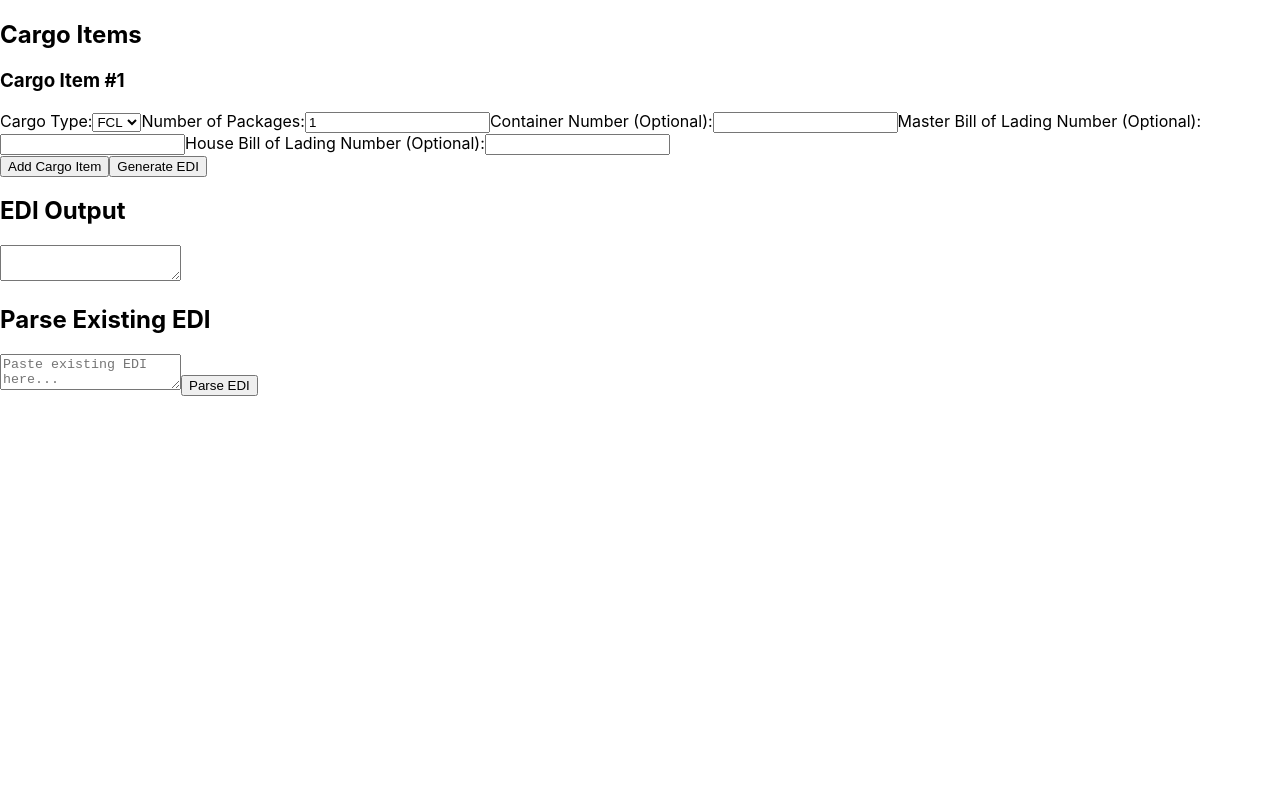
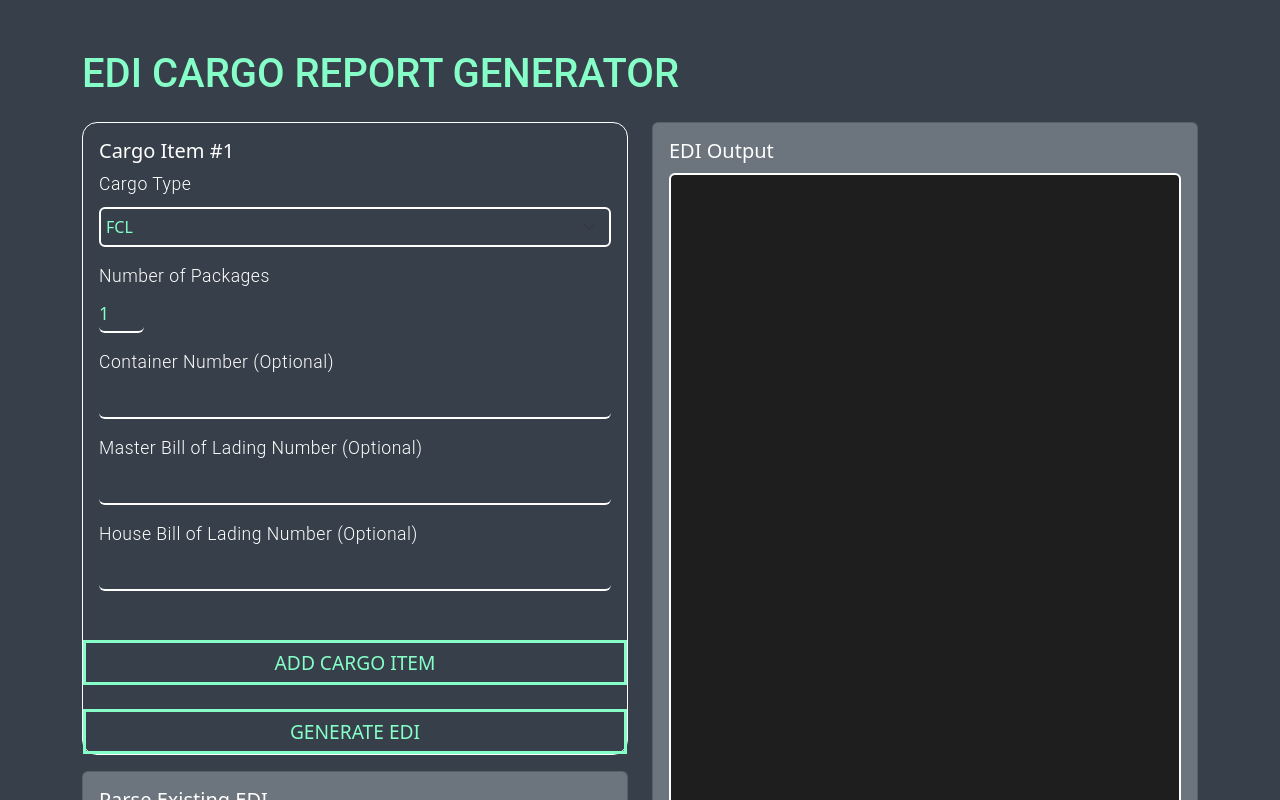
Before and after one commit to Kevdawg1/edi-cargo-project, a React (Create React App) app in the folder edi-cargo-frontend/: page / in a window 1280 px wide. Shown: the top 800 px of the page. Built offline with nearby package versions, Linux system fonts and the light colour scheme.

Commit message:
added styling to form

```diff
--- a/edi-cargo-frontend/src/App.js
+++ b/edi-cargo-frontend/src/App.js
@@ -19,8 +19,9 @@ export default function EDICargoGenerator() {
 
   const handleItemChange = (index, field, value) => {
     const updated = [...cargoItems];
-    updated[index][field] = field === 'number_of_packages' ? parseInt(value) || '' : value;
-    setCargoItems(updated.replace(/\n/g, '\n'));
+    updated[index][field] = field === 'number_of_packages' ? parseInt(value) || '' : value.replace(/\n/g, '\n');
+    console.log(updated)
+    setCargoItems(updated);
   };
 
   const addCargoItem = () => {
@@ -30,7 +31,7 @@ export default function EDICargoGenerator() {
   const generateEDI = async () => {
     try {
       console.log(cargoItems);
-      const response = await axios.post(BACKEND_URL+'/generate-edi', {cargo_items: cargoItems});
+      const response = await axios.post(BACKEND_URL + '/generate-edi', { cargo_items: cargoItems });
       console.log(response.data);
       setEdiOutput(response.data.edi_message);
     } catch (error) {
@@ -41,7 +42,7 @@ export default function EDICargoGenerator() {
   const parseEDI = async () => {
     try {
       console.log(ediInput);
-      const response = await axios.post(BACKEND_URL+'/parse-edi', { edi_content: ediInput });
+      const response = await axios.post(BACKEND_URL + '/parse-edi', { edi_content: ediInput });
       console.log(response.data);
       // setParsedItems(response.data.cargo_items);
       setCargoItems(response.data.cargo_items);
@@ -51,82 +52,127 @@ export default function EDICargoGenerator() {
   };
 
   return (
-    <div className="grid grid-cols-2 gap-4 p-6 text-white bg-black min-h-screen">
-      <div>
-        <h2 className="text-xl font-bold mb-4">Cargo Items</h2>
+    <div className="container py-4 text-white min-vh-100">
+      <h1 className="mb-4">EDI Cargo Report Generator</h1>
+
+      <div className="row g-4" id="survey-form">
+        {/* Cargo Items Panel */}
+        <div className="col-lg-6">
+          <div className="card custom-background text-white mb-3 rounded-xl">
             {cargoItems.map((item, index) => (
-          <div key={index} className="mb-6 border p-4 rounded-xl border-white/20">
-            <h3 className="text-lg font-semibold mb-2">Cargo Item #{index + 1}</h3>
-            <label className="block mb-2">
-              Cargo Type:
+              <div className="card-body">
+                <h5 className="card-title">Cargo Item #{index + 1}</h5>
+
+                <div className="mb-3">
+                  <label htmlFor="cargoType" className="form-label">
+                    Cargo Type
+                  </label>
                   <select
+                    className="form-select"
+                    id="cargoType"
                     value={item.cargo_type}
                     onChange={(e) => handleItemChange(index, 'cargo_type', e.target.value)}
-                className="w-full bg-gray-900 text-white p-2 rounded"
                   >
                     <option value="FCL">FCL</option>
                     <option value="LCL">LCL</option>
-                <option value="FCX">FCX</option>
                   </select>
+                </div>
+
+                <div className="mb-3">
+                  <label htmlFor="packages" className="form-label">
+                    Number of Packages
                   </label>
-            <label className="block mb-2">
-              Number of Packages:
                   <input
                     type="number"
+                    className="form-control"
+                    id="packages"
                     min="1"
                     value={item.number_of_packages}
                     onChange={(e) => handleItemChange(index, 'number_of_packages', e.target.value)}
-                className="w-full bg-gray-900 text-white p-2 rounded"
                   />
+                </div>
+
+                <div className="mb-3">
+                  <label htmlFor="containerNumber" className="form-label">
+                    Container Number (Optional)
                   </label>
-            <label className="block mb-2">
-              Container Number (Optional):
                   <input
                     type="text"
+                    className="form-control"
                     value={item.container_number}
                     onChange={(e) => handleItemChange(index, 'container_number', e.target.value)}
-                className="w-full bg-gray-900 text-white p-2 rounded"
                   />
+                </div>
+
+                <div className="mb-3">
+                  <label htmlFor="masterBill" className="form-label">
+                    Master Bill of Lading Number (Optional)
                   </label>
-            <label className="block mb-2">
-              Master Bill of Lading Number (Optional):
                   <input
                     type="text"
-                value={item.master_bill_number}
+                    className="form-control"
+                    value={item.master_bill_of_lading_number}
                     onChange={(e) => handleItemChange(index, 'master_bill_of_lading_number', e.target.value)}
-                className="w-full bg-gray-900 text-white p-2 rounded"
                   />
+                </div>
+
+                <div className="mb-3">
+                  <label htmlFor="houseBill" className="form-label">
+                    House Bill of Lading Number (Optional)
                   </label>
-            <label className="block mb-2">
-              House Bill of Lading Number (Optional):
                   <input
                     type="text"
-                value={item.house_bill_number}
+                    className="form-control"
+                    id="houseBill"
+                    value={item.house_bill_of_lading_number}
                     onChange={(e) => handleItemChange(index, 'house_bill_of_lading_number', e.target.value)}
-                className="w-full bg-gray-900 text-white p-2 rounded"
                   />
-            </label>
+                </div>
               </div>
             ))}
-        <button onClick={addCargoItem} className="bg-blue-600 px-4 py-2 rounded mr-2">Add Cargo Item</button>
-        <button onClick={generateEDI} className="bg-green-600 px-4 py-2 rounded">Generate EDI</button>
+            <div className="d-grid gap-2">
+              <button onClick={addCargoItem} className="btn btn-outline-light">Add Cargo Item</button>
+              <button onClick={generateEDI} className="btn btn-light">
+                Generate EDI
+              </button>
             </div>
-      <div>
-        <h2 className="text-xl font-bold mb-4">EDI Output</h2>
+
+          </div>
+
+          <div className="card bg-secondary text-white">
+            <div className="card-body">
+              <h5 className="card-title">Parse Existing EDI</h5>
               <textarea
+                className="form-control mb-2"
+                rows="4"
+                placeholder="Paste existing EDI here to parse it into the form above"
+                value={ediInput}
+                onChange={(e) => setEdiInput(e.target.value)}
+              ></textarea>
+              <div className="d-grid">
+                <button className="btn btn-outline-light" onClick={parseEDI} >
+                  Parse EDI
+                </button>
+              </div>
+            </div>
+          </div>
+        </div>
+
+        {/* EDI Output */}
+        <div className="col-lg-6">
+          <div className="card bg-secondary text-white h-100">
+            <div className="card-body">
+              <h5 className="card-title">EDI Output</h5>
+              <textarea
+                className="form-control text-info"
                 value={ediOutput}
                 readOnly
-          className="w-full h-64 bg-gray-900 text-white p-2 rounded mb-4"
-        />
-
-        <h2 className="text-xl font-bold mb-2">Parse Existing EDI</h2>
-        <textarea
-          placeholder="Paste existing EDI here..."
-          value={ediInput}
-          onChange={(e) => setEdiInput(e.target.value)}
-          className="w-full h-40 bg-gray-900 text-white p-2 rounded mb-2"
-        />
-        <button onClick={parseEDI} className="bg-yellow-600 px-4 py-2 rounded">Parse EDI</button>
+                rows="8"
+                style={{ backgroundColor: "#1e1e1e", fontFamily: "monospace", height: "90%" }}
+              ></textarea>
+            </div>
+          </div>
+        </div>
       </div>
     </div>
   );
--- a/edi-cargo-frontend/src/index.css
+++ b/edi-cargo-frontend/src/index.css
@@ -11,3 +11,268 @@ code {
   font-family: source-code-pro, Menlo, Monaco, Consolas, 'Courier New',
     monospace;
 }
+
+.m-b-xs {
+  margin-bottom: 2%;
+}
+
+.m-b-md {
+  margin-bottom: 5%;
+}
+
+.m-t-xs {
+  margin-top: 2%;
+}
+
+.m-t-sm {
+  margin-top: 5%;
+}
+
+.mb-4
+
+* {
+  outline: 0 !important;
+}
+
+body {
+  padding: 2% 0;
+  background-color: #37404a !important;
+}
+
+.custom-background {
+  background-color: #37404a !important;
+  border-color: white !important;
+  border-radius: 15px !important;
+}
+
+h1, h2 {
+  font-family: "Roboto", sans-serif;
+  font-size: 2.2em;
+  font-weight: 300;
+  color: #85FFC7 !important;
+  text-transform: uppercase;
+}
+
+h3 {
+  font-family: "Roboto", sans-serif;
+  font-size: 1.7em;
+  font-weight: 300;
+  color: #85FFC7 !important;
+  text-transform: uppercase;
+}
+
+label {
+  font-family: "Roboto", sans-serif;
+  font-size: 1.1em;
+  font-weight: 300;
+  color: #FFF;
+}
+
+a {
+  color: #FFF;
+}
+a:hover {
+  text-decoration: none;
+  color: #FFF;
+}
+
+#survey-form label,
+#survey-form .labels {
+  display: block;
+  margin-bottom: 2%;
+  font-family: "Roboto", sans-serif;
+  font-size: 1.1em;
+  font-weight: 300;
+  color: #FFF;
+  letter-spacing: 0.5px;
+}
+#survey-form input::-webkit-input-placeholder {
+  color: transparent !important;
+}
+#survey-form input::-moz-placeholder {
+  color: transparent !important;
+}
+#survey-form input:-ms-input-placeholder {
+  color: transparent !important;
+}
+#survey-form input:-moz-placeholder {
+  color: transparent !important;
+}
+#survey-form input,
+#survey-form select {
+  display: block;
+  width: 100%;
+  overflow: hidden;
+  outline: none;
+  border: 2px solid #333;
+}
+#survey-form input {
+  margin-top: 1.5%;
+  padding: 0 0 5px 0;
+  background: transparent;
+  border: none;
+  outline: none;
+  border-bottom: 2px solid #FFF;
+  font-size: 1.1em;
+  font-weight: 300;
+  color: #85FFC7;
+}
+#survey-form input:focus {
+  border-color: #85FFC7;
+}
+#survey-form [type=checkbox],
+#survey-form [type=radio] {
+  display: inline-block;
+  width: auto;
+  margin: 0px 10px 0 0;
+}
+#survey-form [type=checkbox],
+#survey-form [type=radio] {
+  display: inline-block;
+  margin: 0 10px 0 0 !important;
+  position: relative;
+  top: 5px;
+  right: 0;
+  bottom: 0;
+  left: 0;
+  -webkit-appearance: none;
+  -moz-appearance: none;
+  -o-appearance: none;
+  appearance: none;
+  height: 23px;
+  width: 23px;
+  transition: all 0.15s ease-out 0s;
+  background: #37404a;
+  color: #FFF;
+  cursor: pointer;
+  outline: none;
+  z-index: 1000;
+  border: 1px solid #FFF;
+}
+#survey-form [type=checkbox]:hover,
+#survey-form [type=radio]:hover {
+  border-color: #85FFC7;
+}
+#survey-form [type=checkbox]:checked:before,
+#survey-form [type=radio]:checked:before {
+  display: inline-block;
+  height: 21px;
+  width: 21px;
+  position: relative;
+  left: 0;
+  bottom: 0;
+  content: "\e014";
+  text-align: center;
+  font-family: "Glyphicons Halflings";
+  line-height: 20px;
+  font-size: 15px;
+  color: #85FFC7;
+}
+#survey-form [type=checkbox]:focus,
+#survey-form [type=radio]:focus {
+  outline: none;
+  border-color: #FFF;
+}
+#survey-form [type=radio] {
+  border-radius: 50%;
+}
+#survey-form [type=radio]:after {
+  border-radius: 50%;
+}
+#survey-form [type=number] {
+  width: 45px;
+}
+#survey-form [type=number]::-webkit-inner-spin-button, #survey-form [type=number]::-webkit-outer-spin-button {
+  -webkit-appearance: none;
+  -moz-appearance: none;
+  appearance: none;
+  margin: 0;
+}
+#survey-form select {
+  height: 40px;
+  padding-left: 5px;
+  background-color: #37404a;
+  border: 2px solid #FFF;
+  color: #85FFC7;
+}
+#survey-form select option {
+  padding: 5px 10px;
+  font-weight: 300;
+  cursor: pointer;
+}
+#survey-form select option:hover {
+  background-color: #85FFC7;
+}
+#survey-form textarea {
+  resize: none;
+  margin-top: 2%;
+  padding: 10px 10px 0px 20px;
+  width: 100%;
+  height: 90px;
+  color: #85FFC7;
+  background-color: #37404a;
+  border: 2px solid #FFF;
+}
+
+::placeholder {
+  color: #85FFC7 !important;
+}
+
+::-ms-input-placeholder {
+  color: #85FFC7 !important;
+}
+
+#survey-form .btn {
+  display: inline-block;
+  position: relative;
+  width: 100%;
+  margin: 3% 0 0 0;
+  height: 45px;
+  text-transform: uppercase;
+  text-decoration: none;
+  cursor: pointer;
+  border: 3px solid #85FFC7;
+  border-radius: 0;
+  font-weight: 500;
+  font-size: 1.2em;
+  color: #85FFC7;
+  text-align: center;
+  background: none;
+  transition: color 0.25s ease;
+}
+#survey-form .btn:after {
+  position: absolute;
+  content: "";
+  top: 0;
+  left: 0;
+  width: 0;
+  height: 100%;
+  background-color: #85FFC7;
+  transform-origin: left;
+  transition: width 0.5s ease;
+  z-index: -1;
+}
+#survey-form .btn:hover {
+  color: white;
+}
+#survey-form .btn:hover:after {
+  width: 100%;
+}
+#survey-form fieldset {
+  margin: 5% 0 0 0;
+}
+
+.copyright {
+  text-align: center;
+  font-size: 10px;
+  color: #FFF;
+}
+.copyright i {
+  color: #EF5350;
+}
+
+@media only screen and (max-width: 600px) {
+  body {
+    padding: 8% 0;
+  }
+}
--- a/edi-cargo-frontend/src/index.js
+++ b/edi-cargo-frontend/src/index.js
@@ -3,7 +3,7 @@ import ReactDOM from 'react-dom/client';
 import './index.css';
 import App from './App';
 import reportWebVitals from './reportWebVitals';
-// import 'bootstrap/dist/css/bootstrap.min.css';
+import 'bootstrap/dist/css/bootstrap.min.css';
 
 const root = ReactDOM.createRoot(document.getElementById('root'));
 root.render(
```
Also changed, not shown: 1 other file (tests, documents, lock files or other folders). Lines whose indentation alone changed are shown as unchanged.
